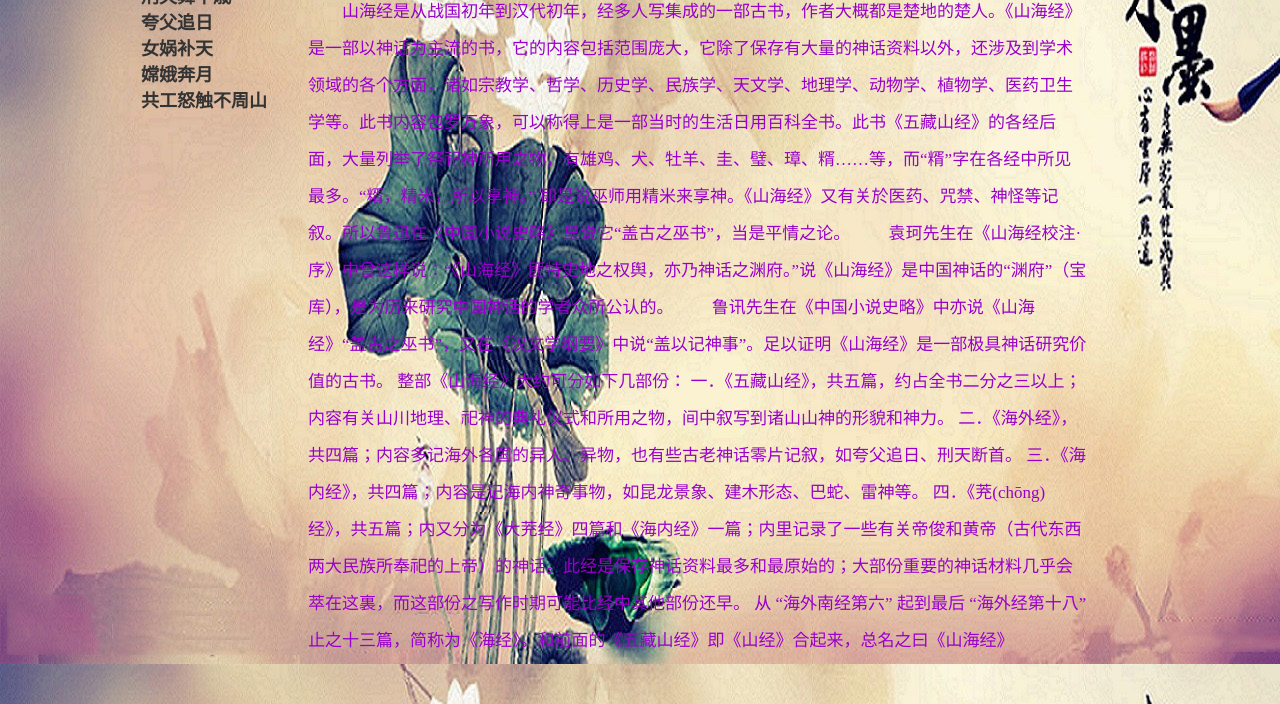
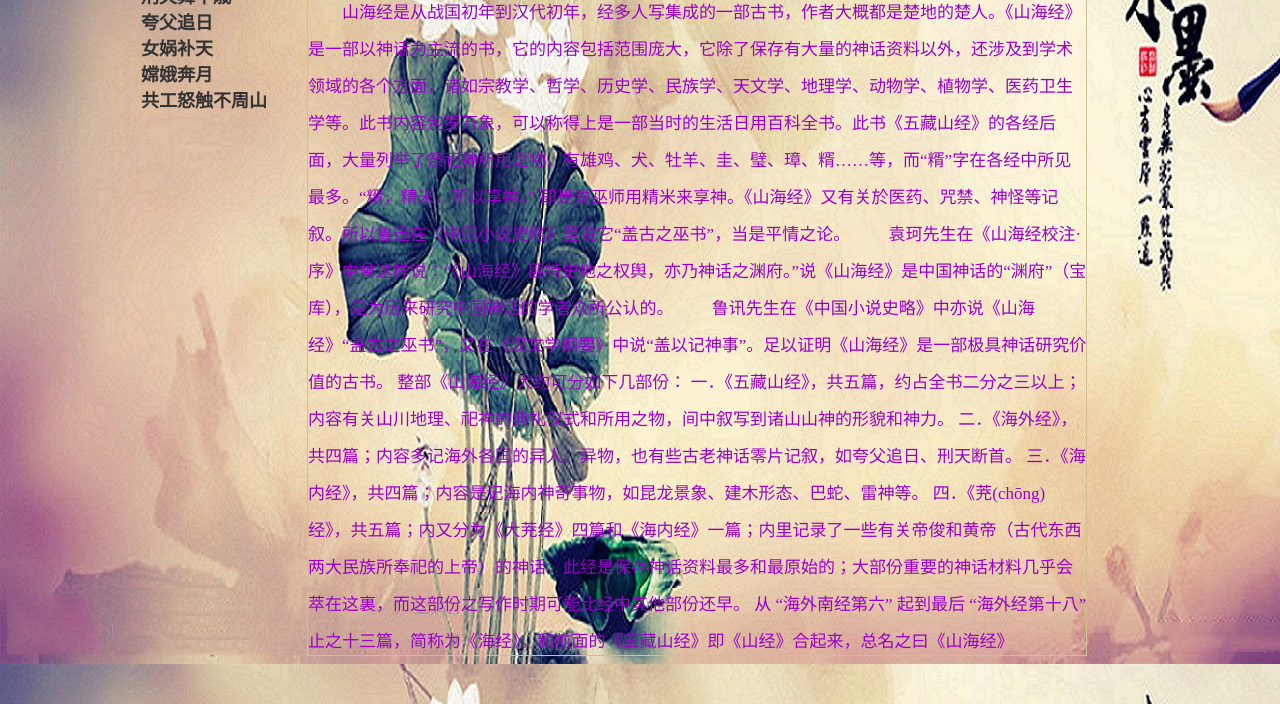
Before and after one commit to wangxmxxx/username.wxm.github.io, a plain HTML site: page index.html in a window 1280 px wide. Shown: the part 96-800 px from the top of the page. Drawn offline with Linux system fonts and the light colour scheme.

Commit message:
flow.css

```diff
--- a/stylesheets/flow.css
+++ b/stylesheets/flow.css
@@ -50,6 +50,7 @@
             }
         .ULlable a1:visited {color:#9932CC}
         .interior {
+			 border: 1px solid #CDC28D;
              width: 95%; /*输入框宽度*/
              margin: 0 auto;
              font-size: 33px;
```
